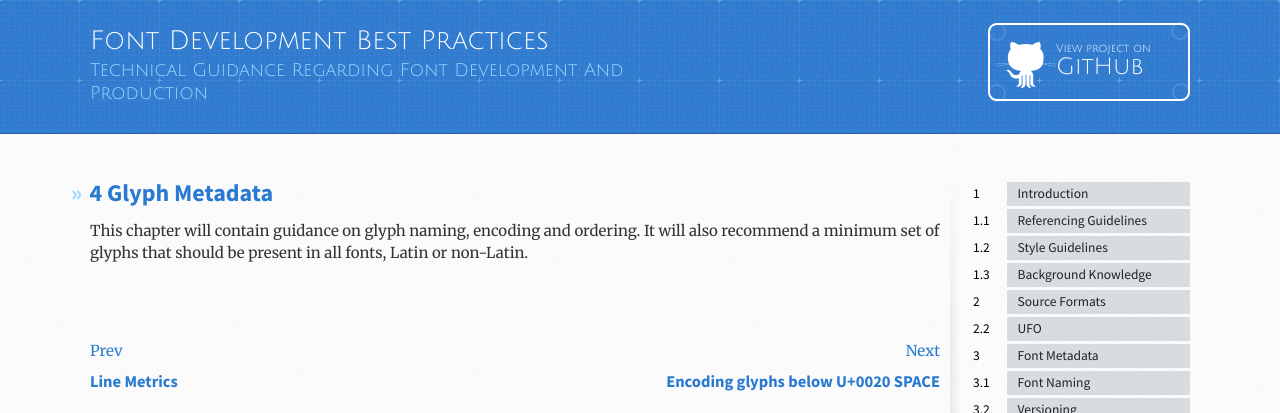
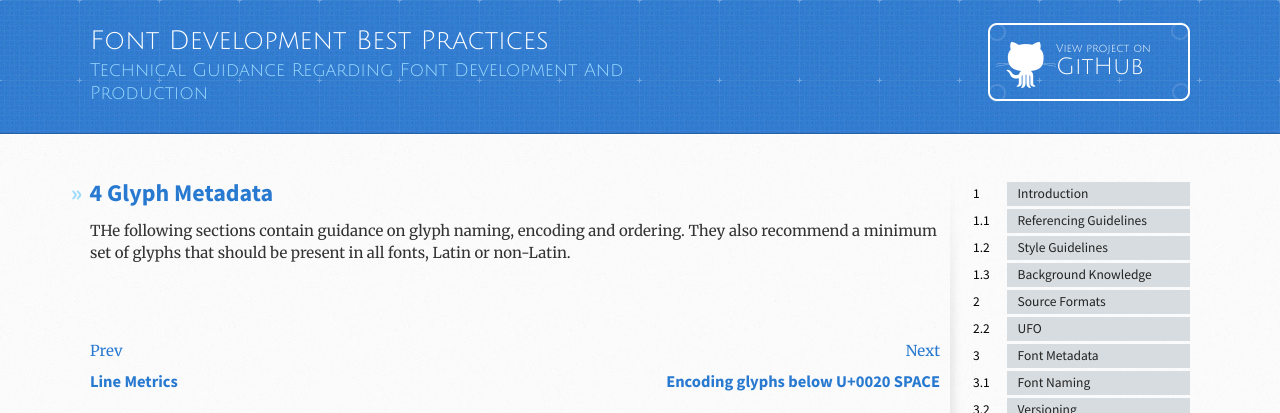
Before and after one commit to silnrsi/FDBP, a Jekyll site: the page built from en-US/Glyph_Metadata.md, in a window 1280 px wide. Shown: the top 413 px of the page. Built offline with Jekyll 4.4.1, drawn with Linux system fonts in a browser that asks for light colours.

```diff
--- a/en-US/Glyph_Metadata.md
+++ b/en-US/Glyph_Metadata.md
@@ -7,4 +7,4 @@ category: Glyph Metadata
 title: Glyph Metadata
 ---
 
-This chapter will contain guidance on glyph naming, encoding and ordering. It will also recommend a minimum set of glyphs that should be present in all fonts, Latin or non-Latin.
+THe following sections contain guidance on glyph naming, encoding and ordering. They also recommend a minimum set of glyphs that should be present in all fonts, Latin or non-Latin.
```
Also changed, not shown: en-US/Font_Metadata.md (+1 -1 lines), en-US/Glyph_Construction.md (+1 -1 lines).
